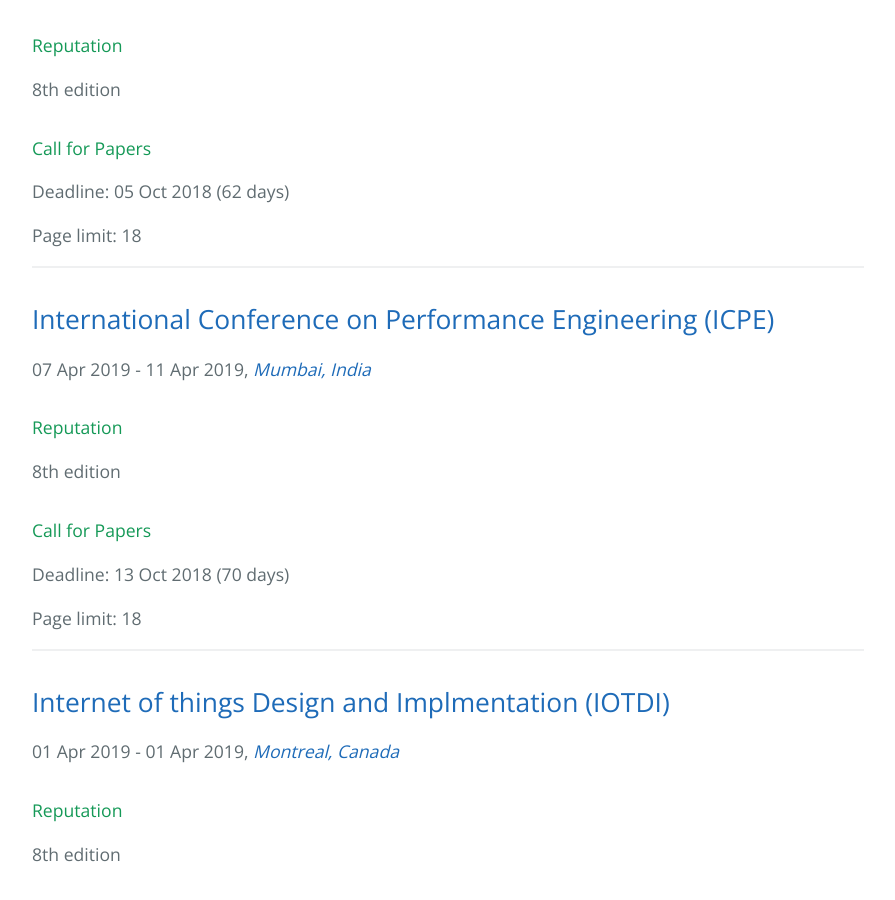
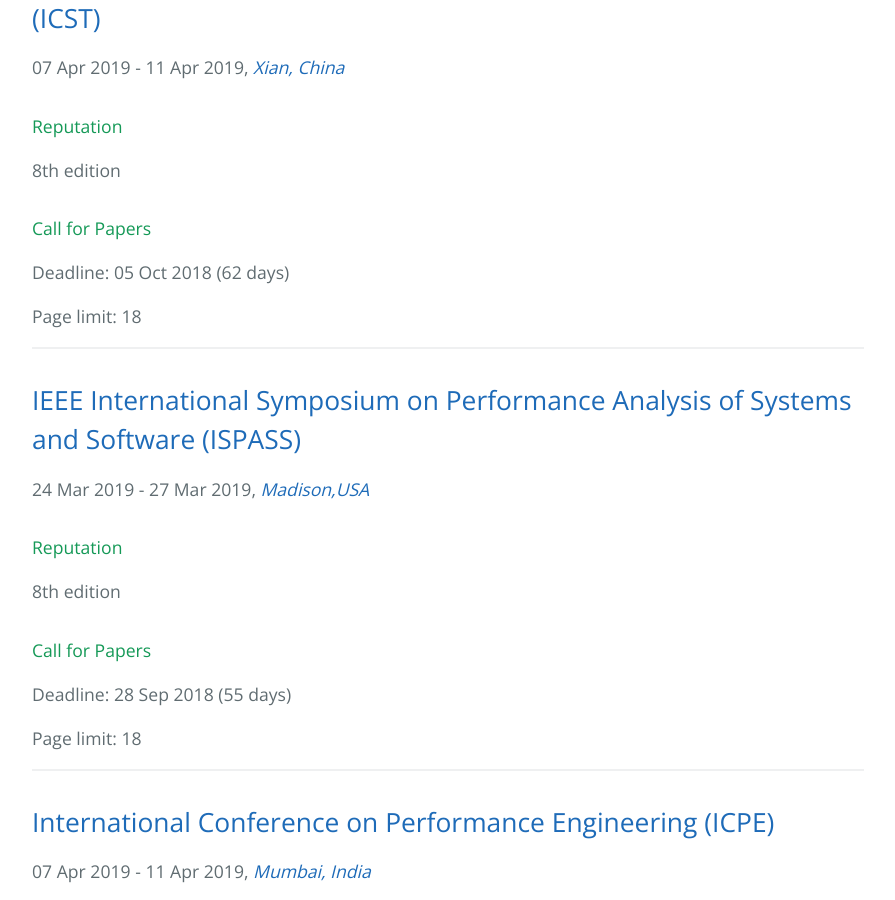
Before and after one commit to stefan-kolb/cloud-conferences, a Jekyll site: the page built from index.html, in a window 1280 px wide and 900 px high, scrolled down 4557 px. Shown: the whole window, without its empty margins (192-1087 px from the left). Built offline with Jekyll 4.4.1, drawn with Linux system fonts in a browser that asks for light colours; nearby versions of some CDN libraries; some of the changed text lies outside the part shown.

Commit message:
Update conferences.yml

```diff
--- a/_data/conferences.yml
+++ b/_data/conferences.yml
@@ -194,3 +194,13 @@
   date_to: "2019-4-11"
   location: "Xian, China"
   page_limit: 18
+
+- name: IEEE International Symposium on Performance Analysis of Systems and Software
+  abbrv: ISPASS
+  url: http://ieeetcca.org/2018/07/31/call-for-papers-ispass-2019/
+  edition: 8
+  deadline: "2018-09-28"
+  date_from: "2019-3-24"
+  date_to: "2019-3-27"
+  location: "Madison,USA"
+  page_limit: 18
```
